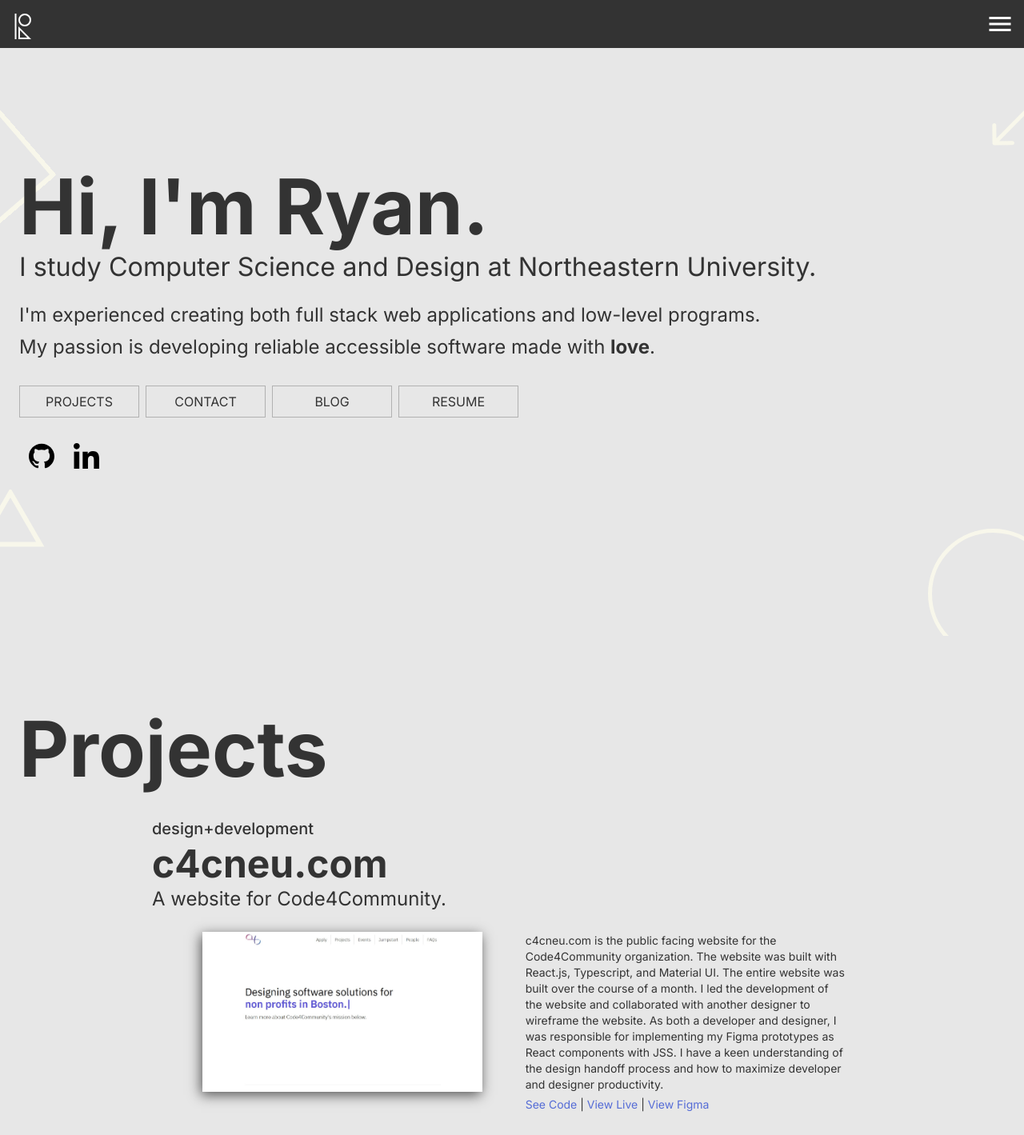
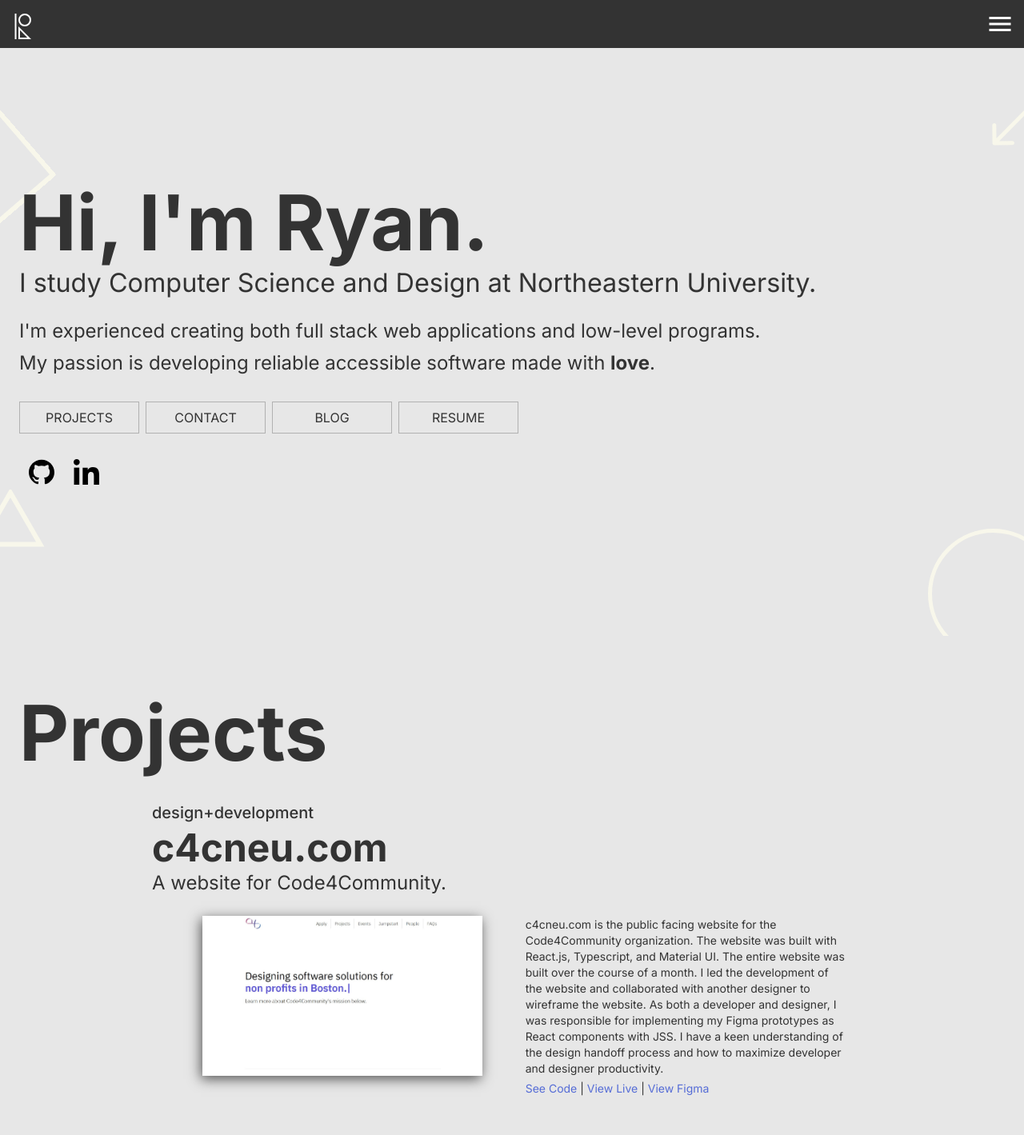
Before and after one commit to rymaju/GatsbyJS-Portfolio-Site-old-, a Gatsby site: page / in a window 1280 px wide. Shown: the top 1419 px of the page at 80% size. Built offline with nearby package versions, Linux system fonts and the light colour scheme; Gatsby itself is replaced by a stand-in of ours.

Commit message:
removed some fades

```diff
--- a/gatsby-config.js
+++ b/gatsby-config.js
@@ -57,7 +57,7 @@ module.exports = {
       }
     },
     'gatsby-plugin-webpack-size',
-    `gatsby-plugin-preact`
+    'gatsby-plugin-preact'
 
   ]
 }
--- a/src/components/Landing.js
+++ b/src/components/Landing.js
@@ -12,7 +12,8 @@ const LandingButton = styled(Button)`
 const LandingFlex = styled.div`
     display: flex;
     align-items:center;
-    height:100vh;
+    min-height: 90vh;
+    margin-top: 60px;
 `
 const LandingContainer = styled.div`
     display: block;
--- a/src/components/SideMenu.js
+++ b/src/components/SideMenu.js
@@ -10,7 +10,6 @@ import {
 import MenuIcon from '@material-ui/icons/Menu'
 import CloseIcon from '@material-ui/icons/Close'
 import styled from 'styled-components'
-import { Link } from 'gatsby'
 import AniLink from 'gatsby-plugin-transition-link/AniLink'
 
 const DropMenuAnchor = styled.div`
--- a/src/components/projects.js
+++ b/src/components/projects.js
@@ -5,7 +5,6 @@ import styles from './projects.module.css'
 import Img from 'gatsby-image'
 import { Typography, Box, Container, Link } from '@material-ui/core'
 import styled from 'styled-components'
-import Fade from 'react-reveal/Fade'
 
 const ProjectsContainer = styled.div`
     max-width: 900px;
@@ -51,20 +50,17 @@ const Projects = () => {
   return (
     <Container size='lg' id='projects'>
       <Box paddingTop={10} />
-      <Fade>
       <Typography variant='h1'>
         <Box fontWeight={700}>
           Projects
         </Box>
 
       </Typography>
-      </Fade>
       <ProjectsContainer>
 
         <div className={styles.projectColumn}>
           <div className={styles.projectColumn}>
 
-          <Fade>
             <Typography variant='h6'>design+development</Typography>
             <Typography variant='h3'>
               <Box fontWeight={700}>
@@ -109,8 +105,6 @@ const Projects = () => {
 
               </div>
             </div>
-            </Fade>
-            <Fade>
             <Typography variant='h6'>development</Typography>
             <Typography variant='h3'>
               <Box fontWeight={700}>
@@ -158,8 +152,6 @@ const Projects = () => {
 
               </div>
             </div>
-            </Fade>
-            <Fade>
 
             <Typography variant='h6'>design+development</Typography>
 
@@ -208,8 +200,7 @@ const Projects = () => {
 
               </div>
             </div>
-            </Fade>
-            <Fade>
+
             <Typography variant='h6'>development</Typography>
             <Typography variant='h3'>
               <Box fontWeight={700}>
@@ -250,7 +241,6 @@ const Projects = () => {
                 </Box>
               </div>
             </div>
-            </Fade>
           </div>
         </div>
       </ProjectsContainer>
```
Lines whose indentation alone changed are shown as unchanged.
